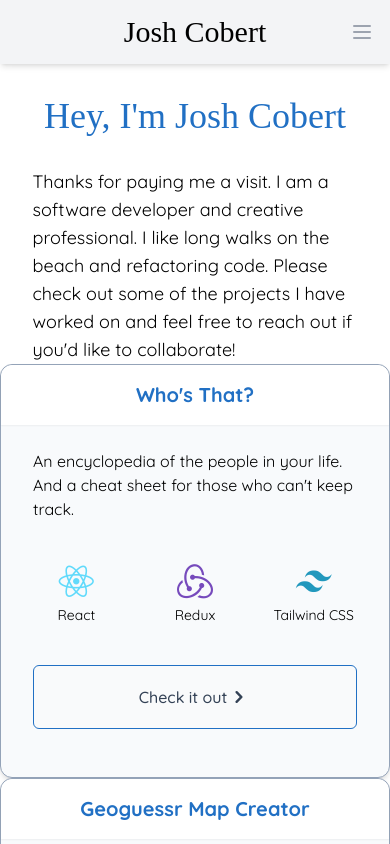
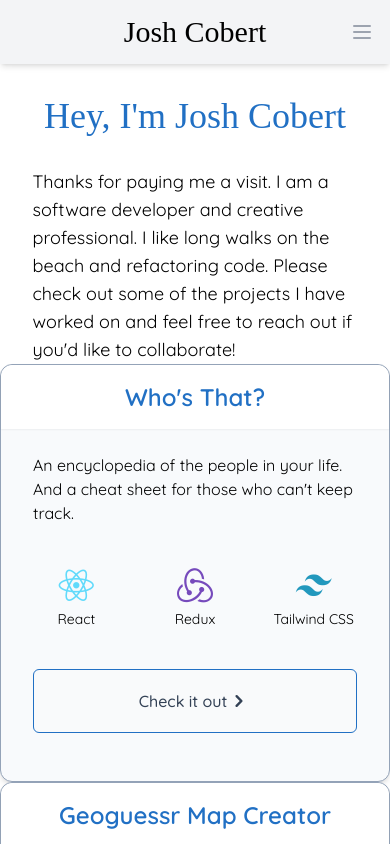
Before and after one commit to jcobert/josh-cobert, a React (Create React App) app: page / in a window 390 px wide. Shown: the top 844 px of the page. Built offline with nearby package versions, Linux system fonts and the light colour scheme; a web font is replaced by a local one.

Commit message:
adjust title font size

```diff
--- a/src/components/Card.jsx
+++ b/src/components/Card.jsx
@@ -11,7 +11,7 @@ function Card(props) {
     <div className="text-center">
       <div className="bg-slate-50 md:w-11/12 md:max-w-2xl mx-auto rounded-xl border border-slate-400 shadow-md">
         {/* Title */}
-        <div className="py-4 font-bold text-xl md:text-2xl text-theme-primary bg-white rounded-xl rounded-b-none shadow-sm">
+        <div className="py-4 font-semibold text-2xl md:text-2xl text-theme-primary bg-white rounded-xl rounded-b-none shadow-sm">
           <h4>{props.title}</h4>
         </div>
         {/* Body */}
```
